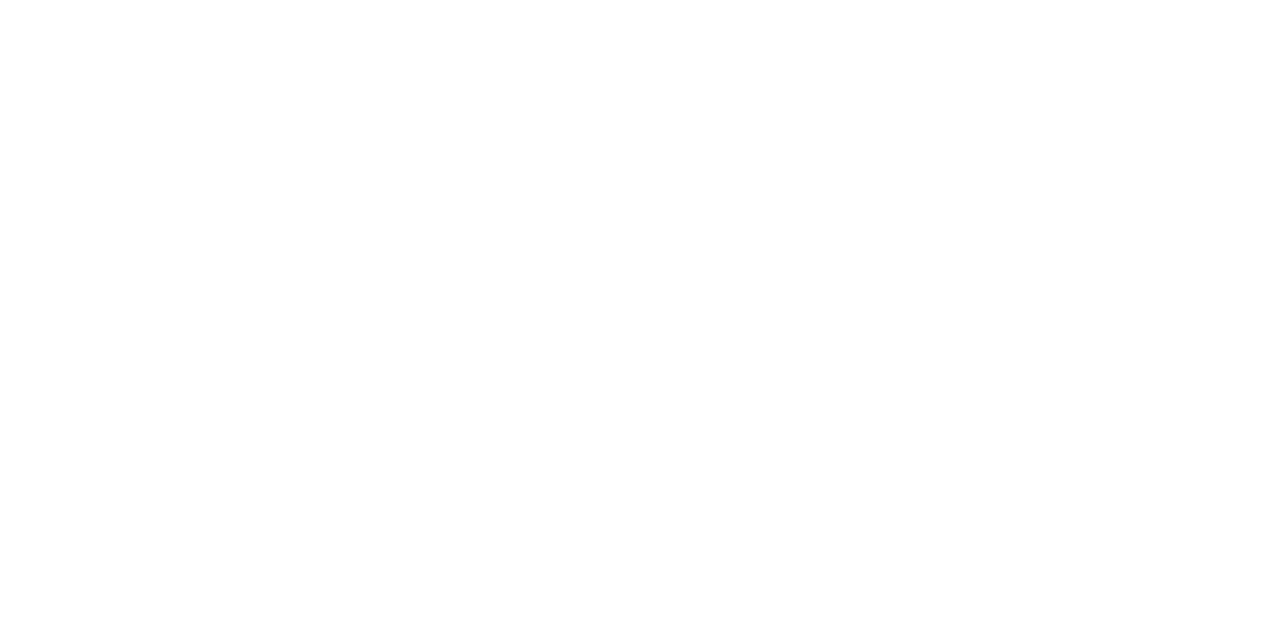
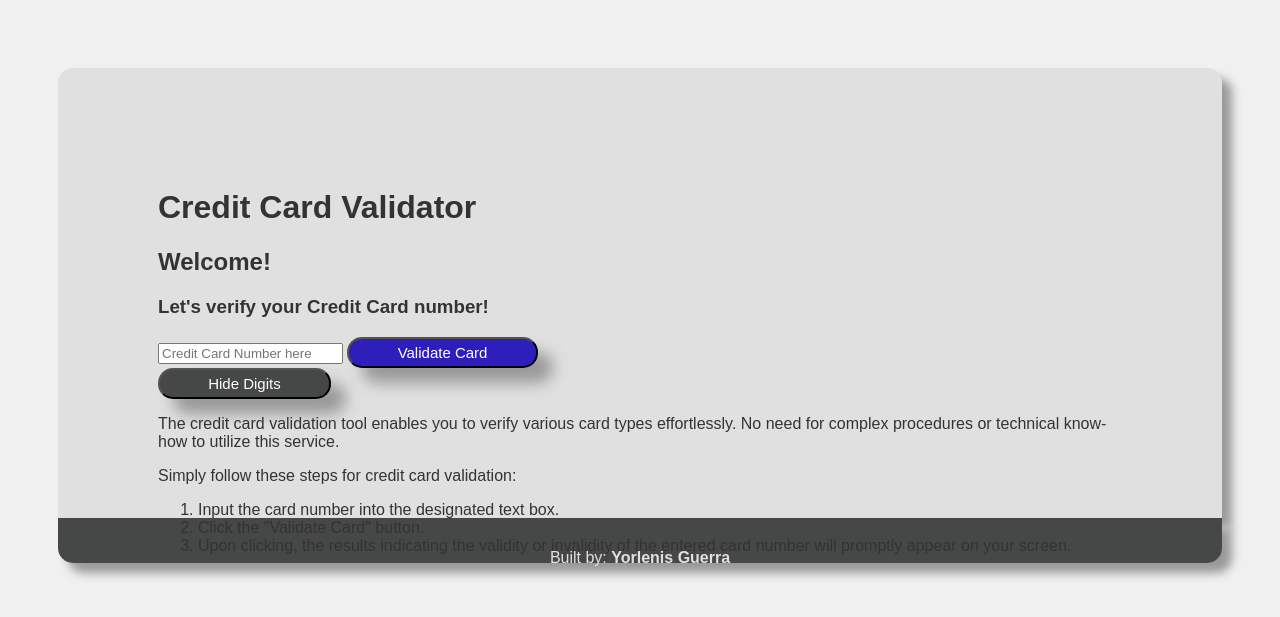
Before and after one commit to YolaSelf/DEV014-card-validation, a website with bundled scripts: page src/index.html in a window 1280 px wide. Built offline with nearby package versions, Linux system fonts and the light colour scheme.

Commit message:
Primer Commit

```diff
--- a/src/index.html
+++ b/src/index.html
@@ -1,14 +1,46 @@
 <!DOCTYPE html>
 <html>
-  <head>
-    <meta charset="utf-8">
-    <title>Tarjeta de crédito válida</title>
-    <link rel="stylesheet" href="style.css" />
-  </head>
-  <body>
-    <header></header>
-    <main></main>
-    <footer></footer>
-    <script src="index.js" type="module"></script>
-  </body>
+
+<head>
+  <meta charset="UTF-8">
+  <meta name="viewport" content="width=device-width, initial-scale=1.0">
+  <title> Valid Credit Card </title>
+  <link rel="stylesheet" href="style.css" />
+
+</head>
+
+<body>
+  <div class="container">
+    <h1>Credit Card Validator </h1>
+    <h2>Welcome!</h2>
+    <h3>Let's verify your Credit Card number!</h3>
+    <input type="text" id="creditCardNumber" placeholder="Credit Card Number here">
+
+    <button id="validateCardButton">Validate Card</button>
+
+    <div id="resultMessage">
+
+    </div>
+    <button id="hideDigitsButton">Hide Digits</button>
+
+    <p>The credit card validation tool enables you to verify various card types effortlessly. No need for complex
+      procedures or technical know-how to utilize this service.</p>
+    <p>Simply follow these steps for credit card validation:
+    <ol>
+      <li>Input the card number into the designated text box.</li>
+      <li>Click the "Validate Card" button.</li>
+      <li>Upon clicking, the results indicating the validity or invalidity of the entered card number will promptly
+        appear on your screen.</li>
+    </ol>
+    </p>
+  </div>
+
+  <footer>
+    <p>Built by: <strong>Yorlenis Guerra</strong></p>
+  </footer>
+
+  <script type="module" src="index.js"></script>
+
+</body>
+
 </html>
--- a/src/index.js
+++ b/src/index.js
@@ -1,3 +1,30 @@
-import validator from './validator.js';
+import { validator } from './validator.js';
 
-console.log(validator);
+// 1 en el archivo index.html crear un input que recibirá los numeros
+// 2.- en el archivo índex.js acceder con querySelector al input de índex.html
+// 3 crear un evento sobre el input para cada vez que alguien escriba un texto, imprima un console.log(‘escribiendo’);
+// 4 imprimir los números que reciba el input en consola
+
+const input = document.querySelector('#creditCardNumber');
+const resultMessage = document.querySelector('#resultMessage');
+const hideDigitsButton = document.querySelector('#hideDigitsButton');
+
+input.addEventListener('input', () => {
+  console.log("Typing:", input.value);
+});
+
+document.querySelector('#validateCardButton').addEventListener('click', () => {
+  const cardNumber = input.value;
+  if (cardNumber === "") {
+    resultMessage.textContent = "Please enter a card number.";
+  }
+
+  const isValid = validator.isValid(cardNumber);
+  resultMessage.textContent = isValid ? "Valid card number" : "Invalid card number";
+  hideDigitsButton.style.display = "inline-block"; // Mostrar el botón de ocultar dígitos
+});
+
+hideDigitsButton.addEventListener('click', () => {
+  const cardNumber = input.value;
+  input.value = validator.maskify(cardNumber);
+});
--- a/src/style.css
+++ b/src/style.css
@@ -0,0 +1,58 @@
+body {
+  padding: 50px; /*internal space*/
+  font-family: Arial, Helvetica, sans-serif, sans-serif;
+  background-color: rgb(240, 240, 240);
+  color: #333;
+}
+
+/* main container */
+.container {
+  justify-content: center;
+  box-shadow: 10px 10px 10px #999;
+  height: 250px;
+  max-width: 1440px;
+  padding: 100px; /*internal space*/
+  align-content: center;
+  margin-top: 10px;
+  border-radius: 15px 15px 0px 0px;
+  background-color: #e1e0e0;
+}
+
+.p1 {
+  text-align: center;
+}
+
+/* Boton "Validate Card" */
+#validateCardButton {
+  padding: 5px 5%;
+  font-size: 15px;
+  background-color: #2e1fbc;
+  color: #fff; /*Texto */
+  cursor: pointer;
+  box-shadow: 15px 15px 15px #999; /* Efecto de sombra */
+  border-radius: 15px ;
+ }
+
+
+/* Botón id "hideDigitsButton" */
+#hideDigitsButton {
+  padding: 5px 5%;
+  font-size: 15px;
+  background-color: rgb(70, 71, 71);
+  color: #fff;
+  cursor: pointer;
+  box-shadow: 15px 15px 15px #999;
+  border-radius: 15px;
+}
+  footer {
+    align-content: center;
+    text-align: center;
+    background-color: rgb(70, 71, 71);
+    color: #e1e0e0;
+    padding: 15px;
+    height: 15px;
+    max-width: 1440px;
+    border-radius: 0px 0px 15px 15px;
+    box-shadow: 10px 10px 10px #999;
+
+  }
--- a/src/validator.js
+++ b/src/validator.js
@@ -1,5 +1,31 @@
 const validator = {
-  // ...
+
+  isValid: (cardNumber) => {
+    const digitsArray = Array.from(cardNumber).map(Number); // Convertir números a un arreglo de dígitos
+    const reversedDigits = digitsArray.slice().reverse(); // Invertir el arreglo de dígitos
+
+    // Algoritmo de Luhn
+    let sum = 0;
+    for (let i = 0; i < reversedDigits.length; i++) {
+      let digit = reversedDigits[i];
+      if (i % 2 !== 0) { // Duplicar cada segundo dígito
+        digit *= 2;
+        if (digit > 9) {
+          digit -= 9; // Si el resultado es mayor a 9, restarle 9
+        }
+      }
+      sum += digit;
+    }
+
+    return sum % 10 === 0; // Será tarjeta válida si la suma es múltiplo de 10
+  },
+
+  maskify: (cardNumber) => { // Reemplazar los dígitos por "#" menos los últimos 4 dígitos
+    if (cardNumber.length <= 4) {
+      return cardNumber;
+    }
+    return "#".repeat(cardNumber.length - 4) + cardNumber.slice(-4);
+  }
 };
 
-export default validator;
+export { validator };
```
Also changed, not shown: test/validator.spec.js (+1 -1 lines), README.md, 1 other file.
